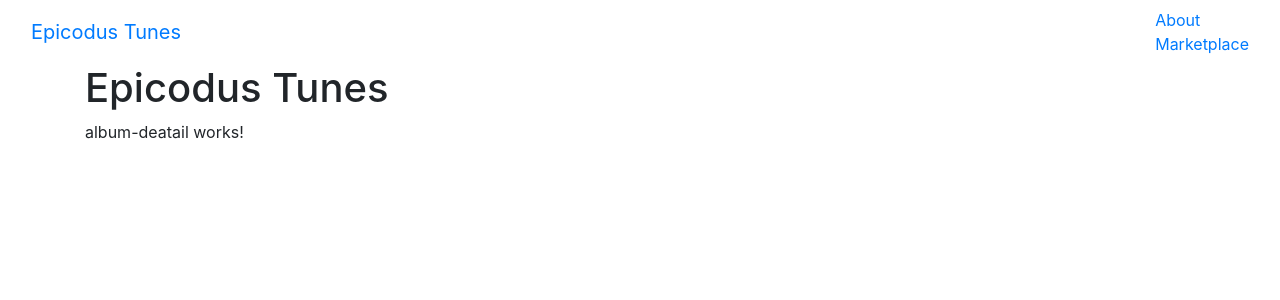
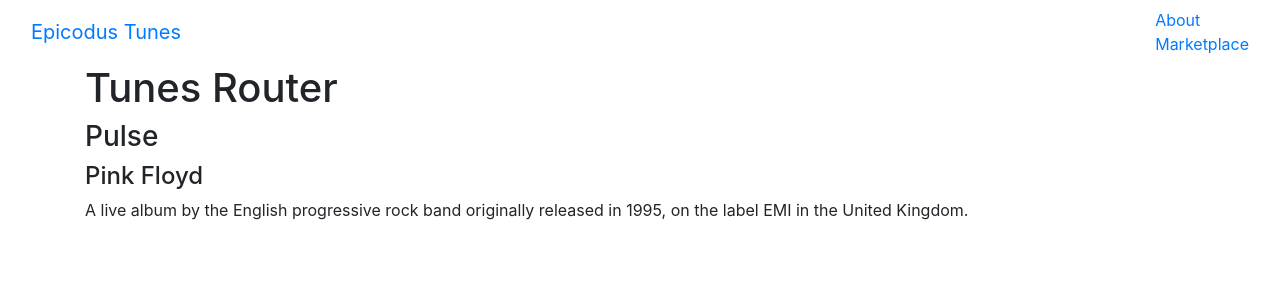
Before and after one commit to MrDanielBennett/online-market-place-angular, an Angular app: page /albums/1 in a window 1280 px wide. Shown: the top 300 px of the page. Built offline with nearby package versions, Linux system fonts and the light colour scheme.

Commit message:
add services to routing

```diff
--- a/src/app/album-deatail/album-deatail.component.html
+++ b/src/app/album-deatail/album-deatail.component.html
@@ -1,3 +1,5 @@
-<p>
-  album-deatail works!
-</p>
+<div>
+  <h3>{{albumToDisplay.title}}</h3>
+  <h4>{{albumToDisplay.artist}}</h4>
+  <p>{{albumToDisplay.description}}</p>
+</div>
--- a/src/app/album-deatail/album-deatail.component.ts
+++ b/src/app/album-deatail/album-deatail.component.ts
@@ -1,15 +1,32 @@
 import { Component, OnInit } from '@angular/core';
+import { ActivatedRoute, Params } from '@angular/router';
+import { Location } from '@angular/common';
+import { Album } from '../album.model';
+import { AlbumService } from '../album.service';
 
 @Component({
   selector: 'app-album-deatail',
   templateUrl: './album-deatail.component.html',
-  styleUrls: ['./album-deatail.component.css']
+  styleUrls: ['./album-deatail.component.css'],
+  providers: [AlbumService]
 })
+
+
 export class AlbumDeatailComponent implements OnInit {
+  albumId: number;
+  albumToDisplay: Album;
+  constructor(
+    private route: ActivatedRoute,
+    private location: Location,
+    private ablumService: AlbumService
+  ) {}
 
-  constructor() { }
 
   ngOnInit() {
+    this.route.params.forEach((urlParameters) => {
+      this.albumId = parseInt(urlParameters['id']);
+    });
+    this.albumToDisplay = this.ablumService.getAlbumById(this.albumId);
   }
 
 }
--- a/src/app/album.model.ts
+++ b/src/app/album.model.ts
@@ -1,3 +1,4 @@
   export class Album {
   constructor (public title: string, public artist: string, public description: string, public id: number) { }
+
 }
--- /dev/null
+++ b/src/app/album.service.ts
@@ -0,0 +1,22 @@
+import { Injectable } from '@angular/core';
+import { Album } from './album.model';
+import { ALBUMS } from './mock-albums';
+
+@Injectable()
+export class AlbumService {
+
+  constructor() { }
+
+  getAlbums() {
+    return ALBUMS;
+  }
+
+  getAlbumById(albumId: number) {
+    for (let i = 0; i <= ALBUMS.length - 1; i++){
+      if (ALBUMS[i].id === albumId) {
+        return ALBUMS[i];
+      }
+    }
+  }
+
+}
--- a/src/app/app.component.ts
+++ b/src/app/app.component.ts
@@ -6,5 +6,5 @@
   styleUrls: ['./app.component.css']
 })
 export class AppComponent {
-  title = 'Epicodus Tunes';
+  title = 'Tunes Router';
 }
--- a/src/app/marketplace/marketplace.component.ts
+++ b/src/app/marketplace/marketplace.component.ts
@@ -1,29 +1,22 @@
 import { Component, OnInit } from '@angular/core';
 import { Album } from '../album.model';
 import { Router } from '@angular/router';
+import { AlbumService } from '../album.service';
+
 @Component({
   selector: 'app-marketplace',
   templateUrl: './marketplace.component.html',
-  styleUrls: ['./marketplace.component.css']
+  styleUrls: ['./marketplace.component.css'],
+  providers: [AlbumService]
 })
-export class MarketplaceComponent {
+export class MarketplaceComponent implements OnInit {
+  albums: Album[];
 
-   constructor(private router: Router){}
+   constructor(private router: Router, private AlbumService: AlbumService){}
 
-  albums: Album[] = [
-   new Album("Pulse", "Pink Floyd",
-       "A live  album by the English progressive rock band originally released in 1995, on the label EMI in the United Kingdom.", 1),
-   new Album("Funhouse", "The Stooges",
-       "The second  album from the American rock band, released in 1970 by Elektra Records.", 2),
-   new Album("Twilight of the Thunder God", "Amon Amarth",
-       "Seventh album by the Swedish band, released in 2008, based on Thor's battle with the serpent Jörmungandr.", 3),
-   new Album("Dilate", "Ani DiFranco",
-       "Her highest-selling and most acclaimed album, released in 1996.", 4),
-   new Album("Chopin - Complete Nocturnes", "Brigitte Engerer",
-       "Released in 2010, this is Engerer's own rendition of the classical composer Chopin.", 5),
-   new Album("Axis Bold As Love", "The Jimi Hendrix Experience",
-       "Second studio album by the English-American band, released in 1967.", 6)
- ];
+   ngOnInit(){
+     this.albums = this.AlbumService.getAlbums();
+   }
 
  goToDetailPage(clickedAlbum: Album) {
      this.router.navigate(['albums', clickedAlbum.id]);
--- /dev/null
+++ b/src/app/mock-albums.ts
@@ -0,0 +1,10 @@
+import { Album } from './album.model';
+
+export const ALBUMS: Album[] = [
+ new Album("Pulse", "Pink Floyd", "A live  album by the English progressive rock band originally released in 1995, on the label EMI in the United Kingdom.", 1),
+ new Album("Funhouse", "The Stooges", "The second  album from the American rock band, released in 1970 by Elektra Records.", 2),
+ new Album("Twilight of the Thunder God", "Amon Amarth", "Seventh album by the Swedish band, released in 2008, based on Thor's battle with the serpent Jörmungandr.", 3),
+ new Album("Dilate", "Ani DiFranco", "Her highest-selling and most acclaimed album, released in 1996.", 4),
+ new Album("Chopin - Complete Nocturnes", "Brigitte Engerer", "Released in 2010, this is Engerer's own rendition of the classical composer Chopin.", 5),
+ new Album("Axis Bold As Love", "The Jimi Hendrix Experience", "Second studio album by the English-American band, released in 1967.", 6)
+];
```
Also changed, not shown: 1 other file (tests, documents, lock files or other folders).
